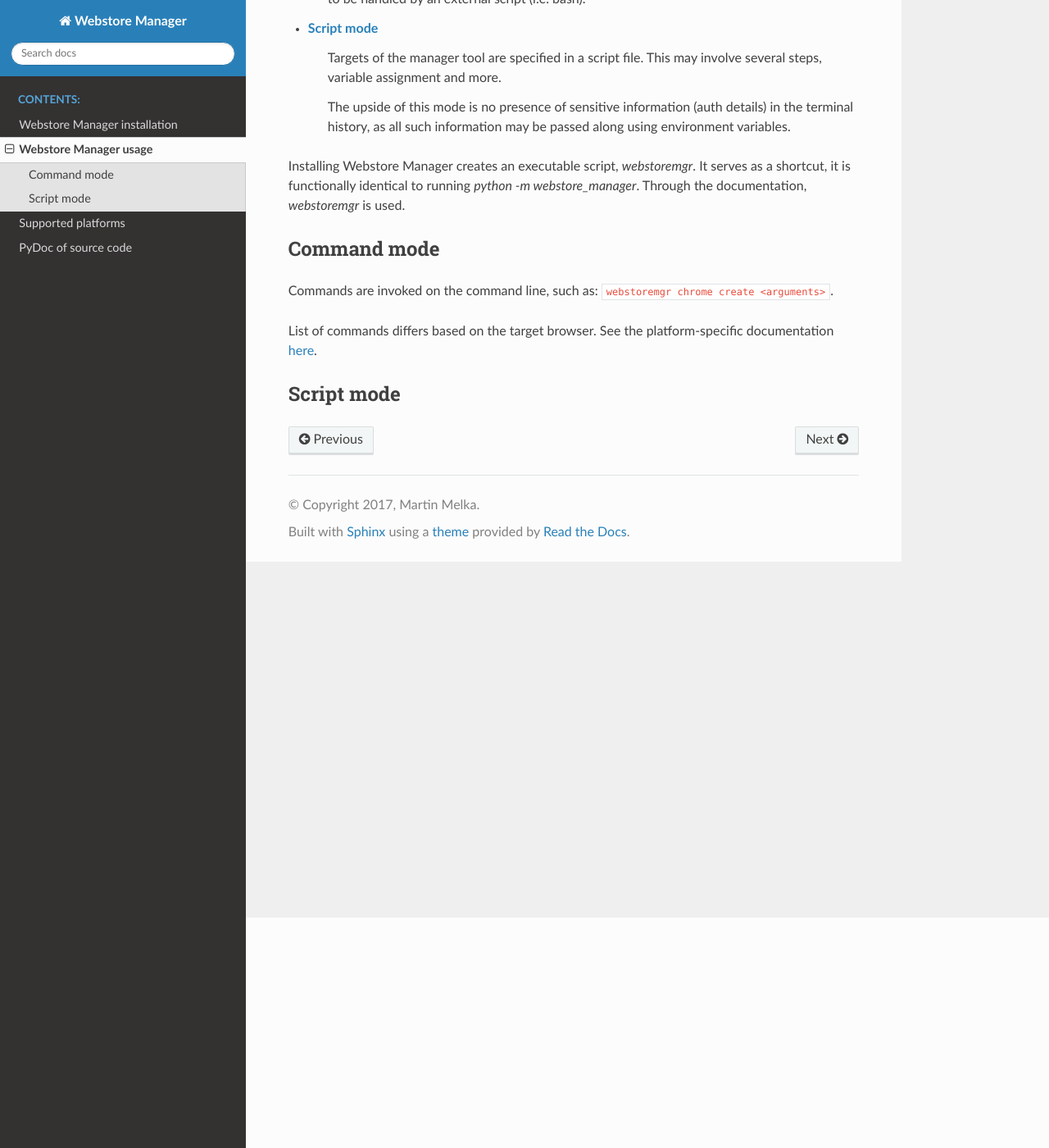
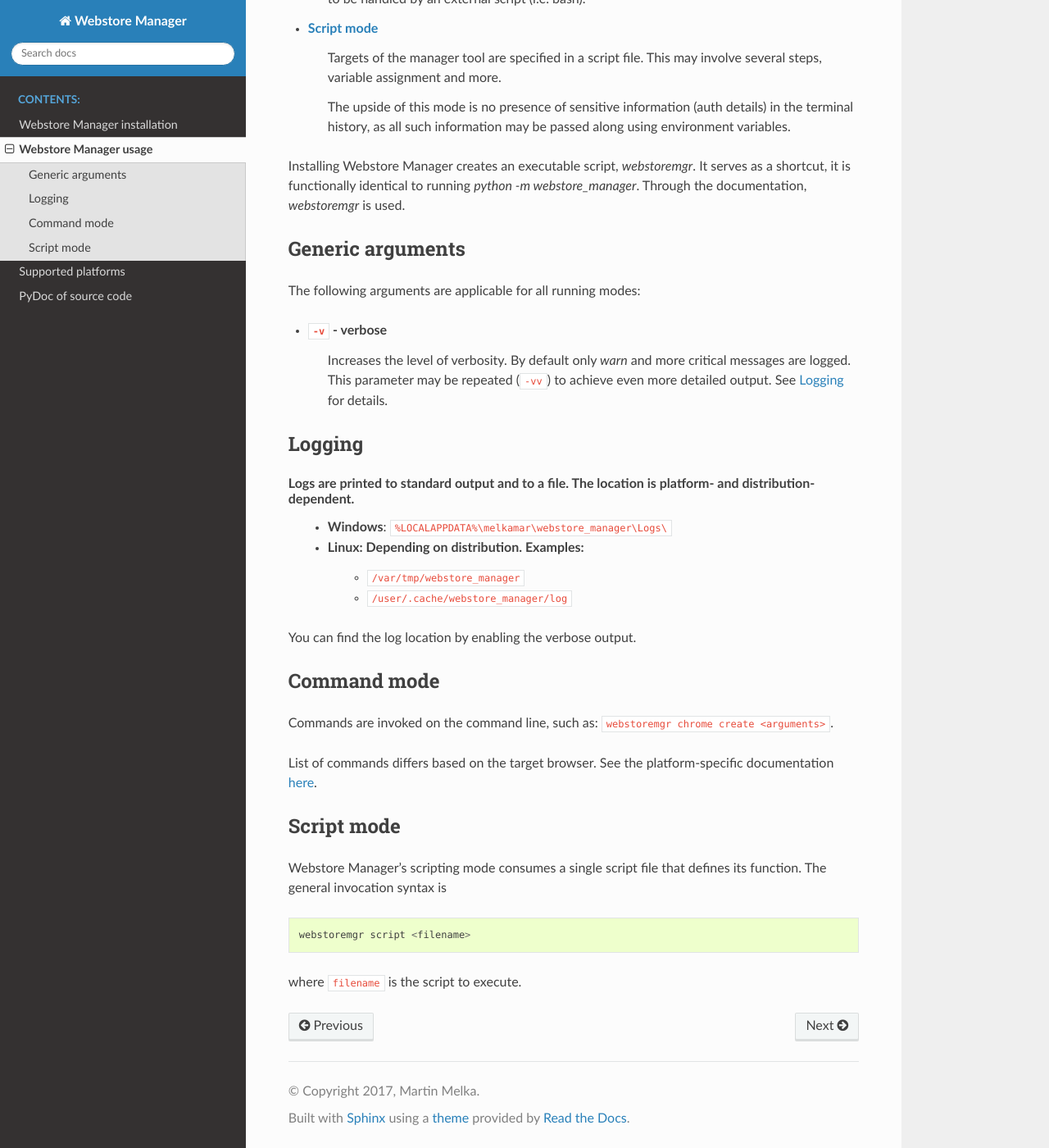
Before and after one commit to melkamar/webstoremgr, a Sphinx documentation site: the page built from docs/usage.rst, in a window 1280 px wide and 1400 px high, scrolled down 281 px. Shown: the whole window at 82% size. Built offline with Sphinx 7.4.7 and the Read the Docs theme 2.0.0, drawn with Linux system fonts in a browser that asks for light colours.

Commit message:
Add documentation about generic arguments

```diff
--- a/docs/usage.rst
+++ b/docs/usage.rst
@@ -18,6 +18,28 @@
 Installing Webstore Manager creates an executable script, `webstoremgr`. It serves as a shortcut, it is functionally
 identical to running `python -m webstore_manager`. Through the documentation, `webstoremgr` is used.
 
+Generic arguments
+-----------------
+The following arguments are applicable for all running modes:
+
+- ``-v`` - **verbose**
+    Increases the level of verbosity. By default only *warn* and more critical messages are logged. This parameter may
+    be repeated (``-vv``) to achieve even more detailed output. See :ref:`logging` for details.
+
+
+.. _logging:
+
+Logging
+-------
+Logs are printed to standard output and to a file. The location is platform- and distribution-dependent.
+    - **Windows**: ``%LOCALAPPDATA%\melkamar\webstore_manager\Logs\``
+    - **Linux**: Depending on distribution. Examples:
+        - ``/var/tmp/webstore_manager``
+        - ``/user/.cache/webstore_manager/log``
+
+You can find the log location by enabling the verbose output.
+
+
 .. _command-mode:
 
 Command mode
@@ -31,3 +53,10 @@
 
 Script mode
 -----------
+
+Webstore Manager's scripting mode consumes a single script file that defines its function. The general invocation
+syntax is ::
+
+    webstoremgr script <filename>
+
+where ``filename`` is the script to execute.
```
